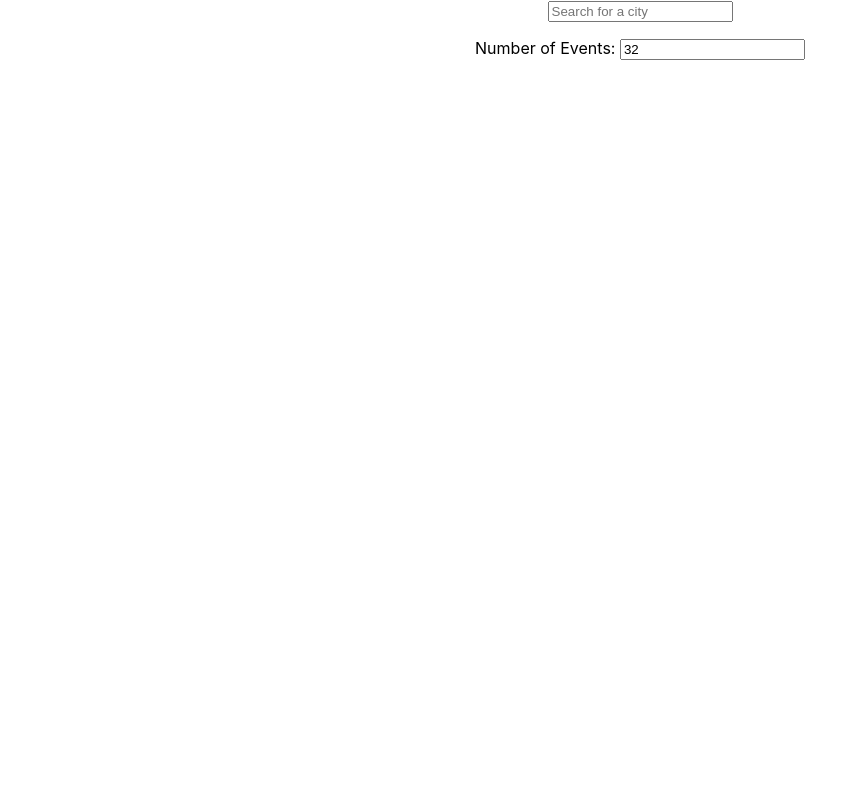
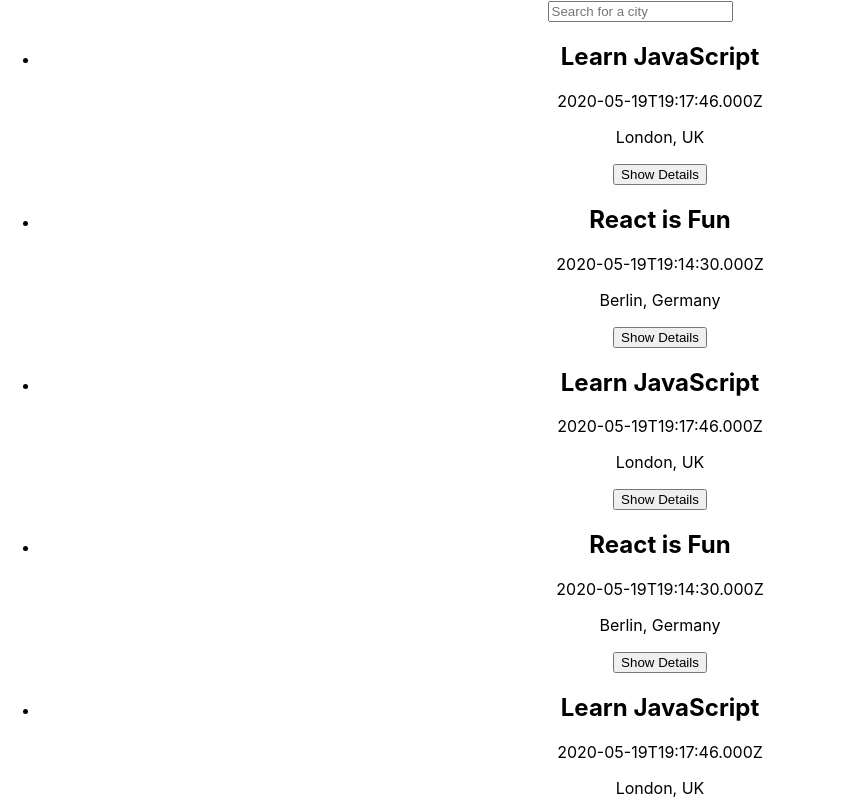
Before and after one commit to staszewska/meet, a React (Create React App) app: page / in a window 1280 px wide. Shown: the top 800 px of the page, without its empty margins (0-845 px from the left). Built offline with nearby package versions, Linux system fonts and the light colour scheme.

Commit message:
data fetched, state added, use Effect used

```diff
--- a/src/App.js
+++ b/src/App.js
@@ -1,13 +1,27 @@
+import { useState, useEffect } from "react";
 import "./App.css";
 import CitySearch from "./components/CitySearch";
 import EventList from "./components/EventList";
 import NumberOfEvents from "./components/NumberOfEvents";
+import { getEvents } from "./api";
 
 const App = () => {
+  const [events, setEvents] = useState([]);
+  const [currentNOE, setCurrentNOE] = useState(32);
+
+  const fetchData = async () => {
+    const allEvents = await getEvents();
+    setEvents(allEvents.slice(0, currentNOE));
+  };
+
+  useEffect(() => {
+    fetchData();
+  }, []);
+
   return (
     <div className="App">
       <CitySearch />
-      <EventList />
+      <EventList events={events} />
       <NumberOfEvents />
     </div>
   );
```
